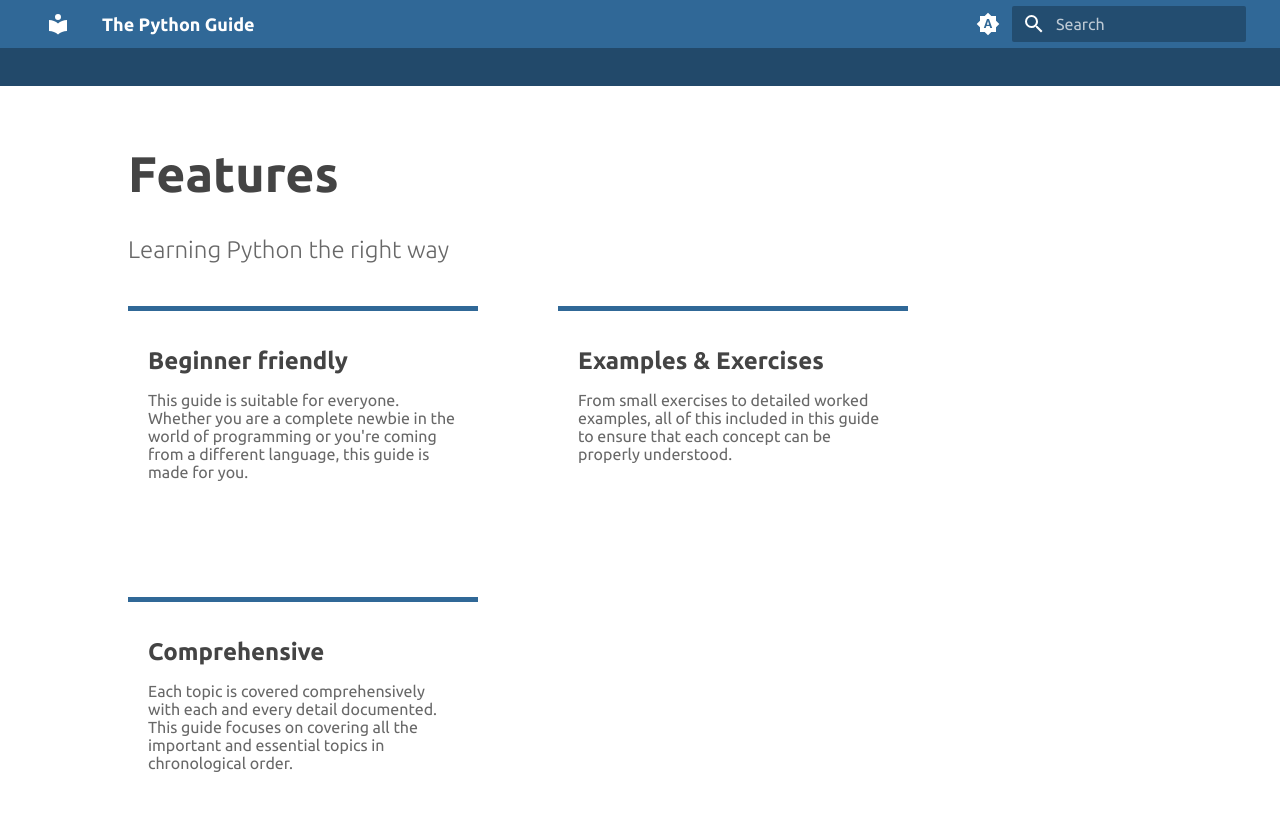
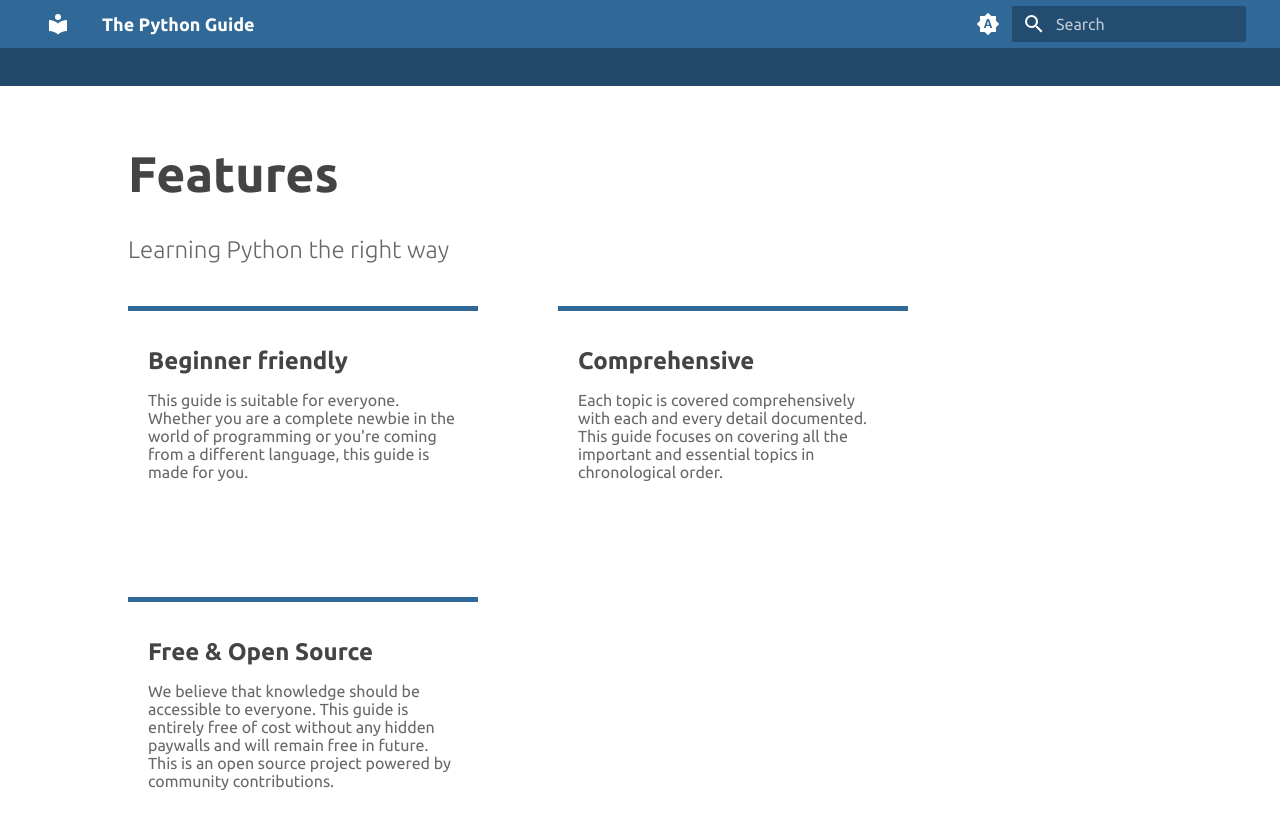
Before and after one commit to thepyguide/thepyguide.github.io, an MkDocs documentation site: the page built from docs/index.md, in a window 1280 px wide and 900 px high, scrolled down 810 px. Shown: the top 829 px of the window. Built offline with MkDocs 1.6.1 and Material for MkDocs 9.7.7, drawn with Linux system fonts in a browser that asks for light colours.

Commit message:
Change content of feature cards on homepage

```diff
--- a/docs/_templates/home.html
+++ b/docs/_templates/home.html
@@ -28,18 +28,20 @@
                 </p>
             </div>
             <div class="feature">
-                <h1 class="feature-title">Examples & Exercises</h1>
-                <p class="feature-description">
-                    From small exercises to detailed worked examples, all of this included
-                    in this guide to ensure that each concept can be properly understood.
-                </p>
-            </div>
-            <div class="feature">
                 <h1 class="feature-title">Comprehensive</h1>
                 <p class="feature-description">
                     Each topic is covered comprehensively with each and every detail
                     documented. This guide focuses on covering all the important and
                     essential topics in chronological order.
+                </p>
+            </div>
+            <div class="feature">
+                <h1 class="feature-title">Free & Open Source</h1>
+                <p class="feature-description">
+                    We believe that knowledge should be accessible to everyone. This
+                    guide is entirely free of cost without any hidden paywalls and will
+                    remain free in future. This is an open source project powered by
+                    community contributions.
                 </p>
             </div>
         </div>
```
